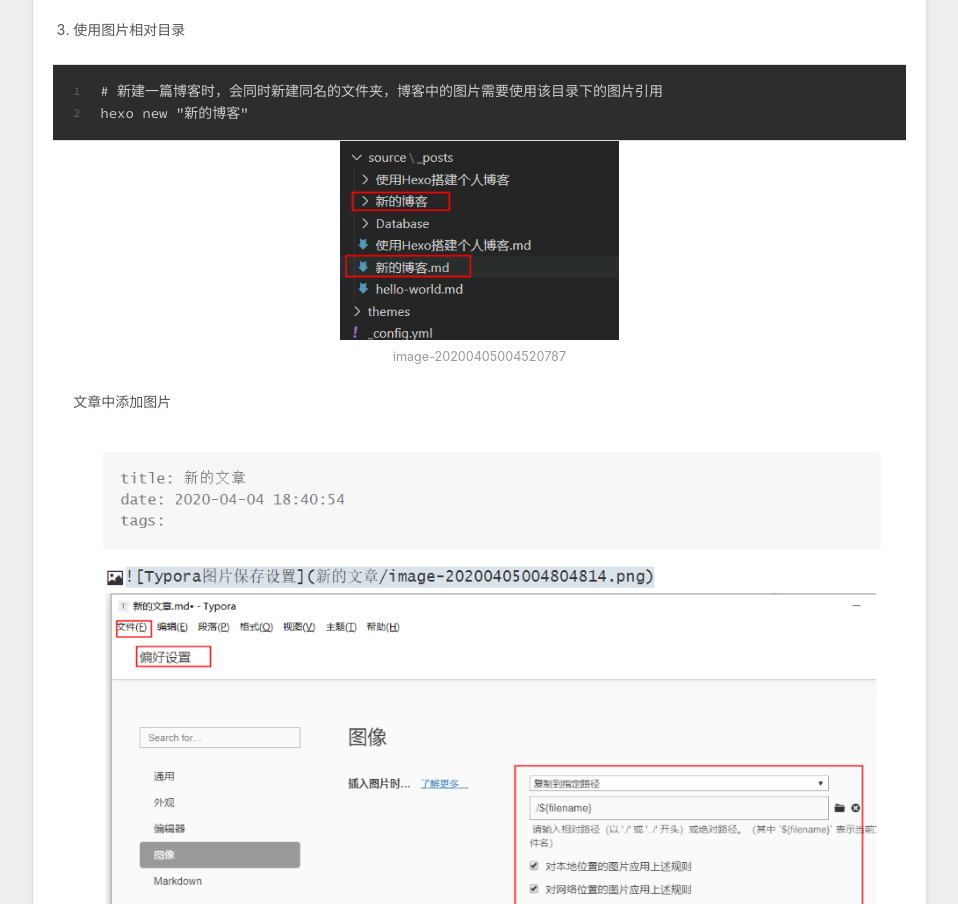
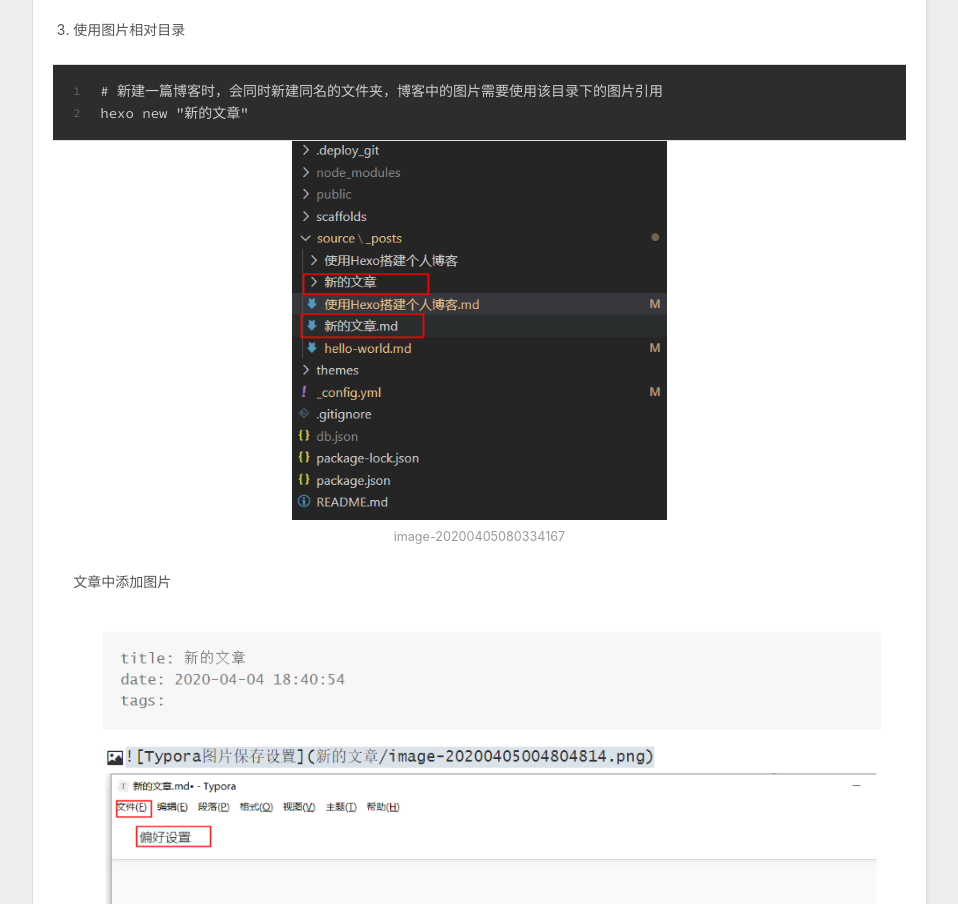
Before and after one commit to cs-yao/cs-yao.github.io, a plain HTML site: page 2020/04/01/使用Hexo搭建个人博客/index.html in a window 1280 px wide. Shown: the part 3000-3904 px from the top of the page, without its empty margins (8-966 px from the left). Drawn offline with nearby package versions, Linux system fonts and the light colour scheme.

Commit message:
Site updated: 2020-04-05 08:03:50

```diff
--- a/2020/04/01/使用Hexo搭建个人博客/index.html
+++ b/2020/04/01/使用Hexo搭建个人博客/index.html
@@ -18,12 +18,12 @@
 <meta property="og:image" content="http://cs-yao.github.io/2020/04/01/%E4%BD%BF%E7%94%A8Hexo%E6%90%AD%E5%BB%BA%E4%B8%AA%E4%BA%BA%E5%8D%9A%E5%AE%A2/image-20200405002834945.png">
 <meta property="og:image" content="http://cs-yao.github.io/2020/04/01/%E4%BD%BF%E7%94%A8Hexo%E6%90%AD%E5%BB%BA%E4%B8%AA%E4%BA%BA%E5%8D%9A%E5%AE%A2/image-20200404233248469.png">
 <meta property="og:image" content="http://cs-yao.github.io/2020/04/01/%E4%BD%BF%E7%94%A8Hexo%E6%90%AD%E5%BB%BA%E4%B8%AA%E4%BA%BA%E5%8D%9A%E5%AE%A2/image-20200404233438596.png">
-<meta property="og:image" content="http://cs-yao.github.io/2020/04/01/%E4%BD%BF%E7%94%A8Hexo%E6%90%AD%E5%BB%BA%E4%B8%AA%E4%BA%BA%E5%8D%9A%E5%AE%A2/image-20200405004520787.png">
+<meta property="og:image" content="http://cs-yao.github.io/2020/04/01/%E4%BD%BF%E7%94%A8Hexo%E6%90%AD%E5%BB%BA%E4%B8%AA%E4%BA%BA%E5%8D%9A%E5%AE%A2/image-20200405080334167.png">
 <meta property="og:image" content="http://cs-yao.github.io/2020/04/01/%E4%BD%BF%E7%94%A8Hexo%E6%90%AD%E5%BB%BA%E4%B8%AA%E4%BA%BA%E5%8D%9A%E5%AE%A2/image-20200405004940897.png">
 <meta property="og:image" content="http://cs-yao.github.io/2020/04/01/%E4%BD%BF%E7%94%A8Hexo%E6%90%AD%E5%BB%BA%E4%B8%AA%E4%BA%BA%E5%8D%9A%E5%AE%A2/image-20200405000853684.png">
 <meta property="og:image" content="http://cs-yao.github.io/2020/04/01/%E4%BD%BF%E7%94%A8Hexo%E6%90%AD%E5%BB%BA%E4%B8%AA%E4%BA%BA%E5%8D%9A%E5%AE%A2/image-20200405002532239.png">
 <meta property="article:published_time" content="2020-04-01T02:28:14.000Z">
-<meta property="article:modified_time" content="2020-04-04T23:54:14.950Z">
+<meta property="article:modified_time" content="2020-04-05T00:03:42.356Z">
 <meta property="article:author" content="cs-yao">
 <meta property="article:tag" content="hexo,github,gitee">
 <meta name="twitter:card" content="summary">
@@ -128,9 +128,9 @@
 <figure class="highlight yml"><table><tr><td class="gutter"><pre><span class="line">1</span><br><span class="line">2</span><br></pre></td><td class="code"><pre><span class="line"><span class="comment"># 修改博客根目录下_config.yml配置文件post_asset_folder项为true</span></span><br><span class="line"><span class="attr">post_asset_folder:</span> <span class="literal">true</span></span><br></pre></td></tr></table></figure>
 </li>
 <li><p>使用图片相对目录</p>
-<figure class="highlight shell"><table><tr><td class="gutter"><pre><span class="line">1</span><br><span class="line">2</span><br></pre></td><td class="code"><pre><span class="line"><span class="meta">#</span><span class="bash"> 新建一篇博客时，会同时新建同名的文件夹，博客中的图片需要使用该目录下的图片引用</span></span><br><span class="line">hexo new "新的博客"</span><br></pre></td></tr></table></figure>
+<figure class="highlight shell"><table><tr><td class="gutter"><pre><span class="line">1</span><br><span class="line">2</span><br></pre></td><td class="code"><pre><span class="line"><span class="meta">#</span><span class="bash"> 新建一篇博客时，会同时新建同名的文件夹，博客中的图片需要使用该目录下的图片引用</span></span><br><span class="line">hexo new "新的文章"</span><br></pre></td></tr></table></figure>
 
-<img src="/2020/04/01/%E4%BD%BF%E7%94%A8Hexo%E6%90%AD%E5%BB%BA%E4%B8%AA%E4%BA%BA%E5%8D%9A%E5%AE%A2/image-20200405004520787.png" alt="image-20200405004520787" style="zoom:80%;">
+<img src="/2020/04/01/%E4%BD%BF%E7%94%A8Hexo%E6%90%AD%E5%BB%BA%E4%B8%AA%E4%BA%BA%E5%8D%9A%E5%AE%A2/image-20200405080334167.png" alt="image-20200405080334167" style="zoom:80%;">
 
 <p>文章中添加图片</p>
 <p><img src="/2020/04/01/%E4%BD%BF%E7%94%A8Hexo%E6%90%AD%E5%BB%BA%E4%B8%AA%E4%BA%BA%E5%8D%9A%E5%AE%A2/image-20200405004940897.png" alt="image-20200405004940897"></p>
```
Also changed, not shown: index.html (+2 -2 lines), 2020/04/01/使用Hexo搭建个人博客/image-20200405080334167.png (added).
